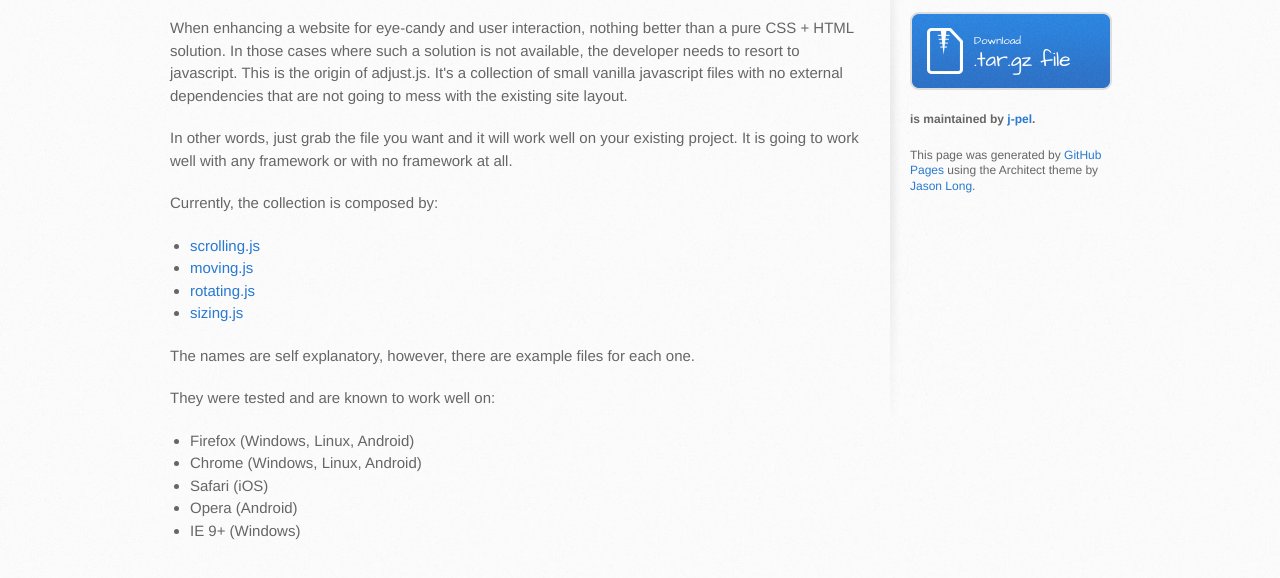
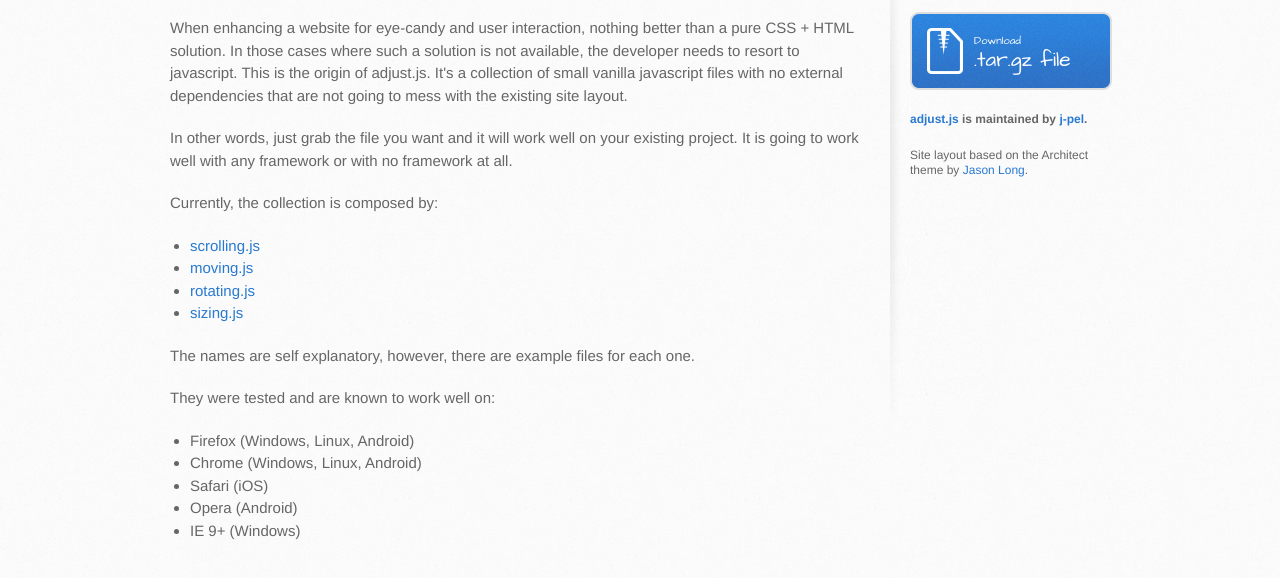
Before and after one commit to j-pel/dynamize, a plain HTML site: page index.html in a window 1280 px wide. Shown: the part 354-932 px from the top of the page. Drawn offline with Linux system fonts and the light colour scheme.

Commit message:
Update index.html

```diff
--- a/index.html
+++ b/index.html
@@ -70,9 +70,9 @@ In those cases where such a solution is not available, the developer needs to re
             .tar.gz file
           </a>
 
-          <p class="repo-owner"><a href="https://github.com/j-pel/adjustjs"></a> is maintained by <a href="https://github.com/j-pel">j-pel</a>.</p>
+          <p class="repo-owner"><a href="https://github.com/j-pel/adjustjs">adjust.js</a> is maintained by <a href="https://github.com/j-pel">j-pel</a>.</p>
 
-          <p>This page was generated by <a href="https://pages.github.com">GitHub Pages</a> using the Architect theme by <a href="https://twitter.com/jasonlong">Jason Long</a>.</p>
+          <p>Site layout based on the Architect theme by <a href="https://twitter.com/jasonlong">Jason Long</a>.</p>
         </aside>
       </div>
     </div>
```
